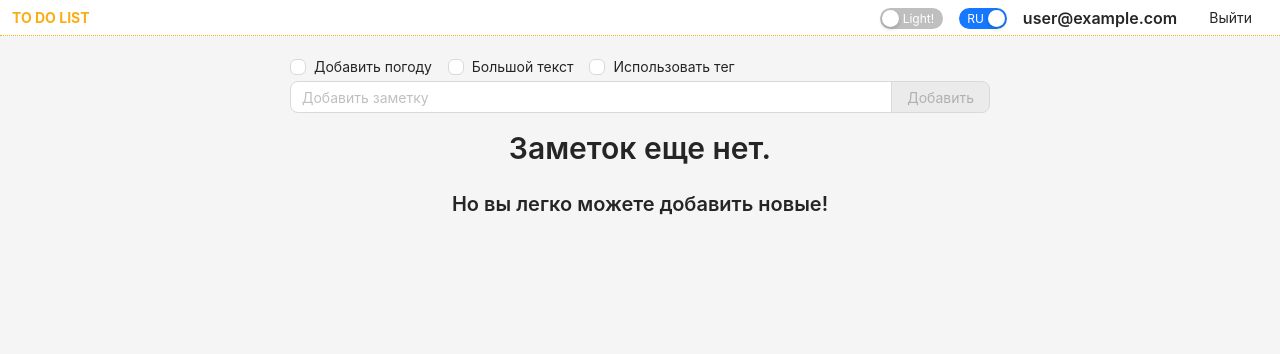
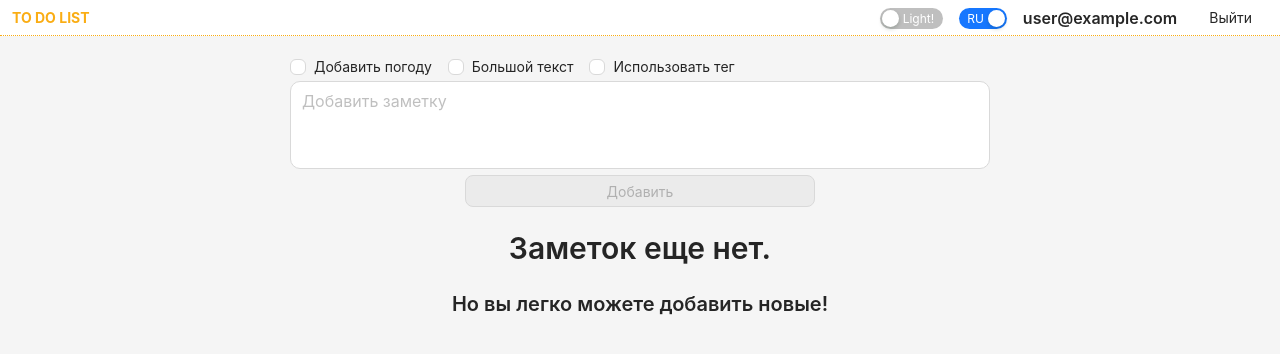
Before and after one commit to AlexeyShockman/todo, a React (Vite) app: page / in a window 1280 px wide. Shown: the top 354 px of the page. Built offline with nearby package versions, Linux system fonts and the light colour scheme; no server answers; the database is empty; sample sign-in values are in the browser's storage.

Commit message:
WIP change inputs composition

```diff
--- a/src/components/NoteList/TodoListForm.tsx
+++ b/src/components/NoteList/TodoListForm.tsx
@@ -41,9 +41,17 @@ export function TodoListForm({btnLoading, noteOptions, onAddNote}: TodoListFormP
 
     return (
         <>
-            <Space.Compact style={{width: '100%', marginBottom: 4}}>
+            <Space
+                direction="vertical"
+                size={6}
+                style={{
+                    width: '100%',
+                    marginBottom: 10,
+                }}
+            >
                 {noteOptions.longText && (
                     <Input
+                        size="large"
                         placeholder={t.list.edit.input.title}
                         value={headerText}
                         onChange={e => setHeaderText(e.target.value)}
@@ -51,25 +59,19 @@ export function TodoListForm({btnLoading, noteOptions, onAddNote}: TodoListFormP
                         disabled={btnLoading}
                     />
                 )}
-                <Input
+
+                <Input.TextArea
+                    size="large"
                     placeholder={t.list.edit.input[noteOptions.longText ? 'text' : 'shortNote']}
                     value={text}
                     onChange={e => setText(e.target.value)}
-                    onPressEnter={handlePressEnter}
                     disabled={btnLoading}
+                    autoSize={{ minRows: 3, maxRows: 5 }}
                 />
-                <Button
-                    type="primary"
-                    onClick={handleAdd}
-                    disabled={isFormEmpty || btnLoading}
-                    loading={btnLoading}
-                >
-                    {!btnLoading ? t.list.edit.buttons.add : t.list.edit.buttons.loading}
-                </Button>
-            </Space.Compact>
+
                 {noteOptions.tags && (
                     <Input
-                    style={{marginBottom: 4}}
+                        size="large"
                         placeholder={t.list.edit.input.tags}
                         value={tagsText}
                         onChange={e => setTagsText(e.target.value)}
@@ -77,6 +79,26 @@ export function TodoListForm({btnLoading, noteOptions, onAddNote}: TodoListFormP
                         disabled={btnLoading}
                     />
                 )}
+
+                {/* Контейнер для центрирования кнопки */}
+                <div style={{ display: 'flex', justifyContent: 'center' }}>
+                    <Button
+                        type="primary"
+                        onClick={handleAdd}
+                        disabled={isFormEmpty || btnLoading}
+                        loading={btnLoading}
+                        style={{
+                            width: '100%',
+                            maxWidth: '50%', // ≈ 50% на десктопе
+                        }}
+                    >
+                        {!btnLoading
+                            ? t.list.edit.buttons.add
+                            : t.list.edit.buttons.loading}
+                    </Button>
+                </div>
+            </Space>
         </>
+
     )
 }
```
Lines whose indentation alone changed are shown as unchanged.
